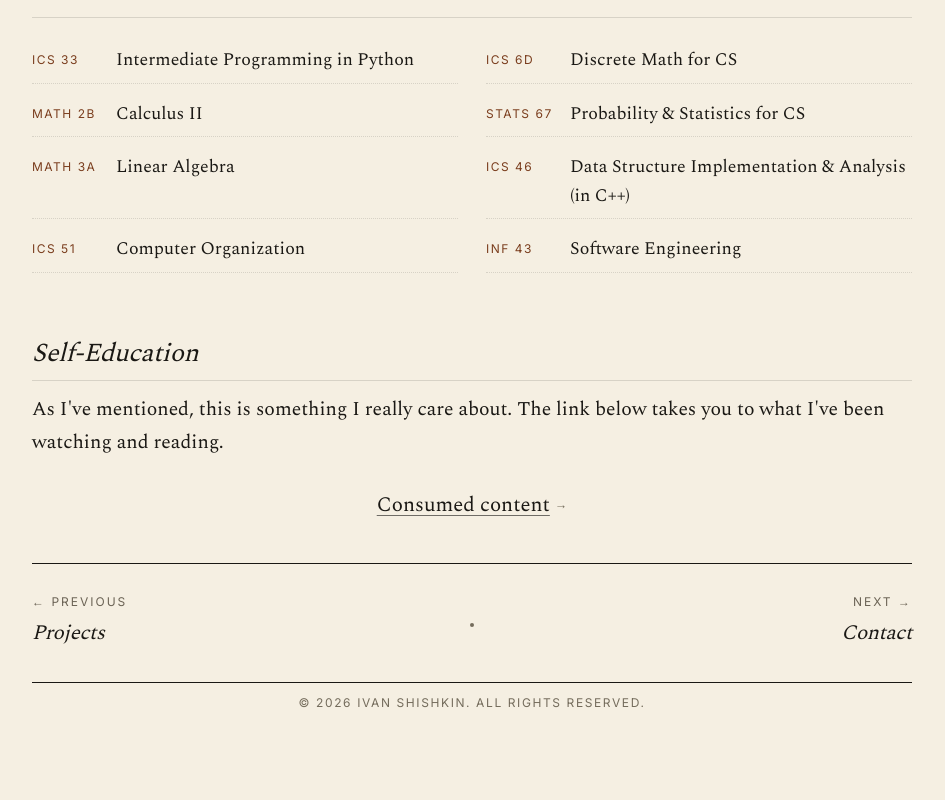
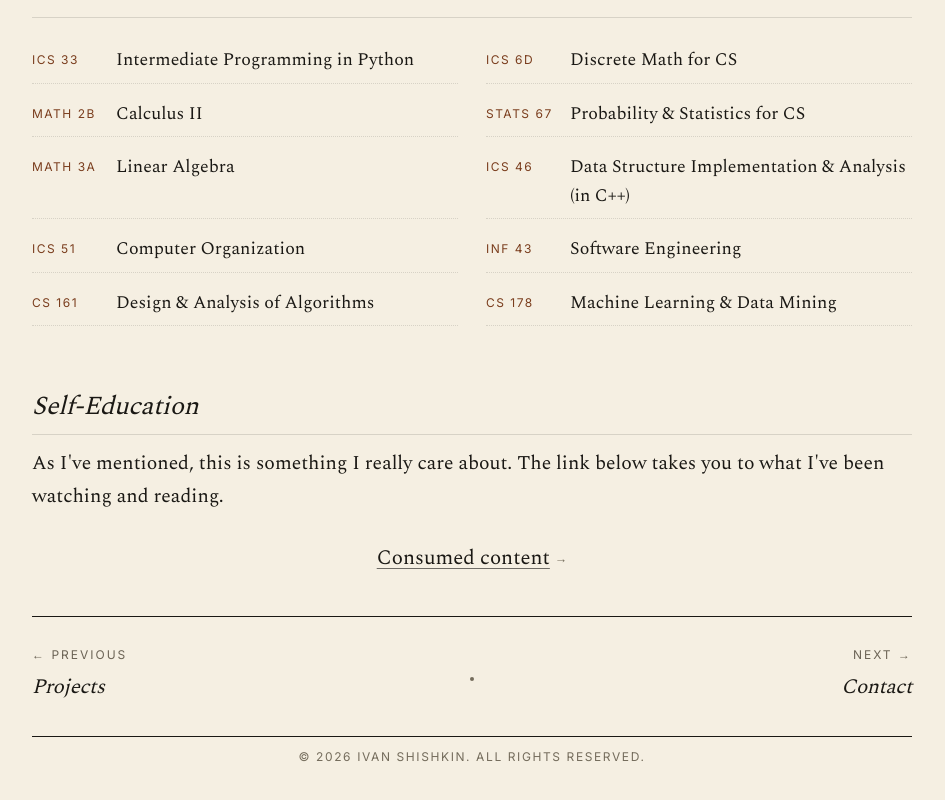
Before and after one commit to Ivan-Shishkin-Dev/Personal_Portfolio_3, a Next.js app: page /education in a window 1280 px wide. Shown: the part 1366-2166 px from the top of the page, without its empty margins (168-1113 px from the left). Built offline with nearby package versions, Linux system fonts and the light colour scheme.

Commit message:
Add CS 161 and CS 178 to standout coursework

```diff
--- a/app/education/page.tsx
+++ b/app/education/page.tsx
@@ -62,6 +62,8 @@ export default function EducationPage() {
         <div className="course"><span className="code">ICS 46</span><span>Data Structure Implementation & Analysis (in C++)</span></div>
         <div className="course"><span className="code">ICS 51</span><span>Computer Organization</span></div>
         <div className="course"><span className="code">INF 43</span><span>Software Engineering</span></div>
+        <div className="course"><span className="code">CS 161</span><span>Design & Analysis of Algorithms</span></div>
+        <div className="course"><span className="code">CS 178</span><span>Machine Learning & Data Mining</span></div>
       </div>
 
       <h2 id="self-education" style={{ fontFamily: "var(--ser)", fontSize: "1.625rem", fontWeight: 400, margin: "60px 0 12px", paddingBottom: 6, borderBottom: "0.5px solid var(--rule)", scrollMarginTop: 90 }}><em>Self-Education</em></h2>
```
